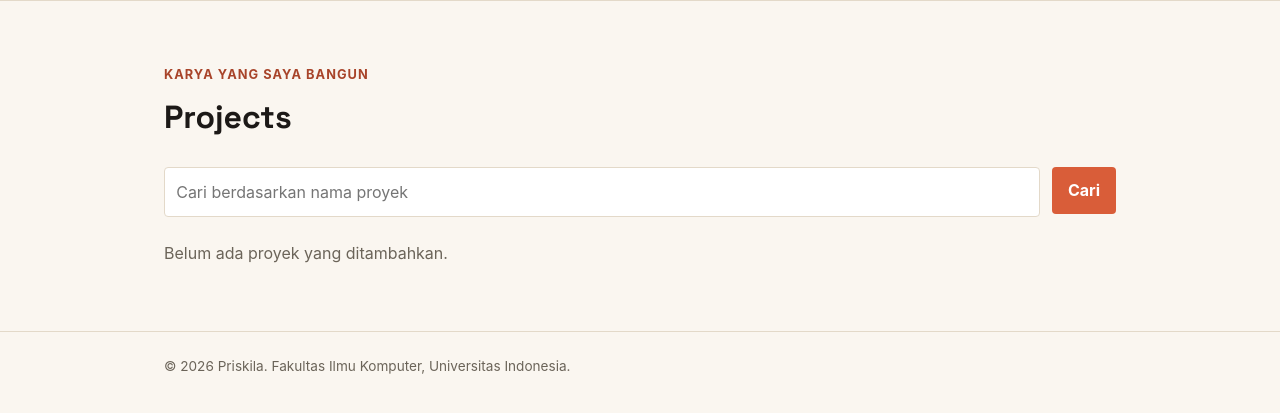
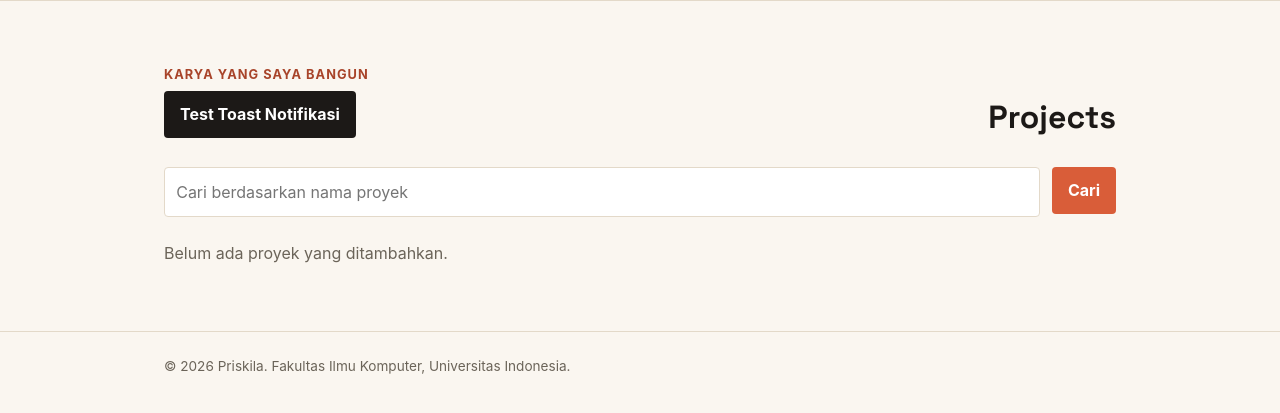
Before and after one commit to priskilaabigail-pixel/myportofolio, a Django app: page /projects/ in a window 1280 px wide. Shown: the part 74-487 px from the top of the page. Run offline with Django 5.2, Linux system fonts and the light colour scheme; data that the repository does not hold is empty.

Commit message:
Menambahkan Toast

```diff
--- /dev/null
+++ b/static/js/toast.js
@@ -0,0 +1,43 @@
+let toastTimer;
+
+function showToast(title, message, type = 'normal', duration = 3000) {
+  const toastComponent = document.getElementById('toast-component');
+  const toastTitle = document.getElementById('toast-title');
+  const toastMessage = document.getElementById('toast-message');
+
+  if (!toastComponent) return;
+
+  // Hapus class tipe sebelumnya
+  toastComponent.classList.remove('toast-success', 'toast-error', 'toast-normal');
+
+  // Terapkan class baru berdasarkan tipe
+  if (type === 'success') {
+      toastComponent.classList.add('toast-success');
+  } else if (type === 'error') {
+      toastComponent.classList.add('toast-error');
+  } else {
+      toastComponent.classList.add('toast-normal');
+  }
+
+  // Perbarui konten teks
+  toastTitle.textContent = title;
+  toastMessage.textContent = message;
+
+  // Batalkan timer sebelumnya jika toast masih tampil
+  clearTimeout(toastTimer);
+
+  // Animasi muncul
+  if (!toastComponent.matches(':popover-open')) {
+      toastComponent.showPopover();
+      void toastComponent.offsetHeight; // paksa browser menghitung style agar transisi berjalan
+  }
+  toastComponent.classList.remove('toast-hidden');
+  toastComponent.classList.add('toast-show');
+
+  // Animasi hilang otomatis
+  toastTimer = setTimeout(() => {
+      toastComponent.classList.remove('toast-show');
+      toastComponent.classList.add('toast-hidden');
+      toastTimer = setTimeout(() => toastComponent.hidePopover(), 300);
+  }, duration);
+}
--- a/templates/base.html
+++ b/templates/base.html
@@ -44,4 +44,6 @@
       </p>
     </div>
   </footer>
+  {% include 'components/toast.html' %}
+
 </body>
--- /dev/null
+++ b/templates/components/toast.html
@@ -0,0 +1,8 @@
+  {% load static %}
+  <div id="toast-component" class="toast-component toast-hidden" popover="manual">
+      <div class="toast-content">
+          <h3 id="toast-title" class="toast-title">This is a Sample Title</h3>
+          <p id="toast-message" class="toast-message">This is a Sample Message</p>
+      </div>
+  </div>
+  <script src="{% static 'js/toast.js' %}"></script>
--- a/templates/project.html
+++ b/templates/project.html
@@ -6,6 +6,9 @@
     <div class="container">
       <p class="section-kicker">Karya yang saya bangun</p>
       <div class="project-header">
+        <button class="button button-secondary" onclick="showToast('Notifikasi Sistem', 'Project berhasil dimuat dengan baik!', 'success')">
+          Test Toast Notifikasi
+        </button>
         <h1>Projects</h1>
         {% if user.is_superuser %}
         <a
```
Also changed, not shown: static/css/style.css (+49 -0 lines).
